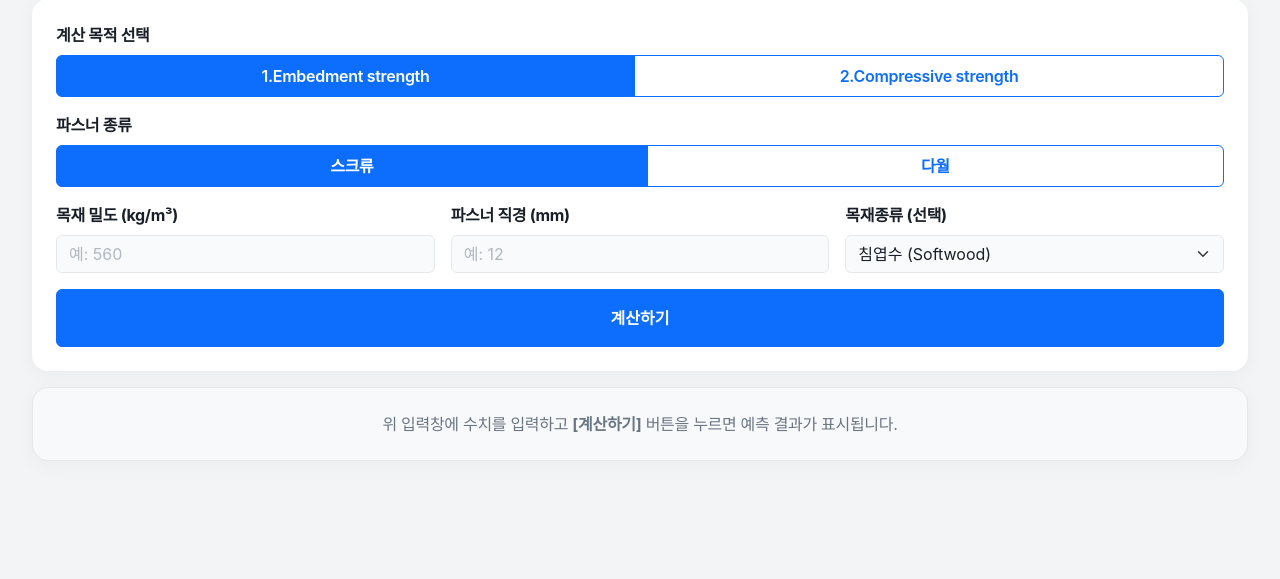
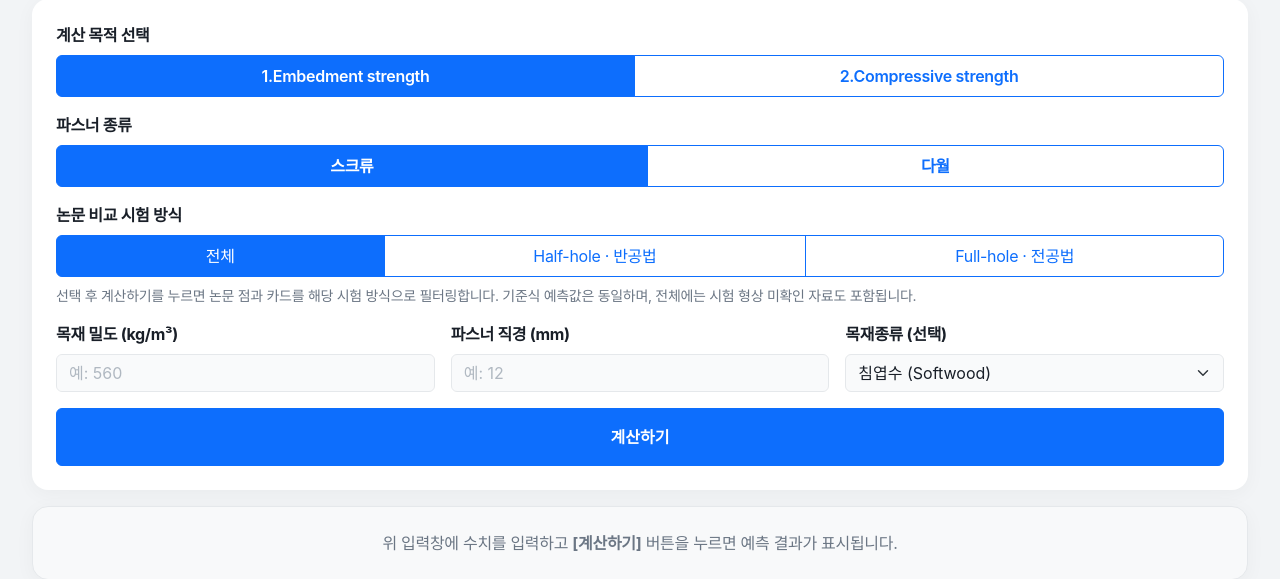
Before and after one commit to lcw1970/wood_data, a Spring Boot app: page /calculator in a window 1280 px wide. Shown: the part 159-738 px from the top of the page. Run offline with Spring Boot 4, Linux system fonts and the light colour scheme; some libraries are stand-ins or nearby versions; some web fonts are replaced.

Commit message:
논문 비중 표시 및 시험 방식 비교 필터 추가

```diff
--- a/src/main/java/menu/datat/controller/WoodController.java
+++ b/src/main/java/menu/datat/controller/WoodController.java
@@ -2,6 +2,7 @@ package menu.datat.controller;
 
 import menu.datat.dto.WoodEmbedmentDto;
 import menu.datat.service.LiteratureComparisonService;
+import menu.datat.service.LiteratureComparisonService.TestSetupFilter;
 import menu.datat.service.EmbedmentPredictionService;
 import menu.datat.service.LiteratureDatasetService;
 import menu.datat.service.EmbedmentPredictionService.FastenerType;
@@ -66,6 +67,7 @@ public class WoodController {
                             @RequestParam(value = "woodType", defaultValue = "SOFTWOOD") String woodType,
                             @RequestParam(value = "calcMode", defaultValue = "STRENGTH") String calcMode,
                             @RequestParam(value = "fastenerType", defaultValue = "SCREW") FastenerType fastenerType,
+                            @RequestParam(value = "testSetup", defaultValue = "ALL") TestSetupFilter testSetup,
                             Model model) {
 
         model.addAttribute("inputDensity", density);
@@ -74,6 +76,7 @@ public class WoodController {
         model.addAttribute("inputWoodType", woodType);
         model.addAttribute("inputCalcMode", calcMode);
         model.addAttribute("inputFastenerType", fastenerType);
+        model.addAttribute("inputTestSetup", testSetup);
         if (!Double.isFinite(density) || density <= 0 || !Double.isFinite(diameter)
                 || diameter <= 0 || diameter > 30 || (thickness != null && (!Double.isFinite(thickness) || thickness <= 0))) {
             model.addAttribute("inputError", "밀도는 0보다 크게, 직경은 0 초과 30 mm 이하으로 입력해 주세요. 두께를 입력하는 경우 0보다 커야 합니다.");
@@ -110,8 +113,9 @@ public class WoodController {
 
         model.addAttribute("result", result);
 
-        var comparison = literature.compare(readWoodData(), density, diameter, woodType, fastenerType);
+        var comparison = literature.compare(readWoodData(), density, diameter, woodType, fastenerType, testSetup);
         var chartData = new LinkedHashMap<>(predictions.chartData(density, diameter, woodType, fastenerType));
+        chartData.put("testSetup", testSetup.name());
         chartData.put("measurements", literature.chartPoints(comparison));
         model.addAttribute("chartData", chartData);
         model.addAttribute("closeMatches", comparison.closeMatches());
--- a/src/main/java/menu/datat/service/LiteratureDatasetService.java
+++ b/src/main/java/menu/datat/service/LiteratureDatasetService.java
@@ -83,6 +83,7 @@ public class LiteratureDatasetService {
             checkEnum(row, "value_statistic", "MEAN");
             checkEnum(row, "load_direction", "PARALLEL", "PERPENDICULAR", "RADIAL", "TANGENTIAL");
             number(row, "diameter_mm", false); number(row, "strength_mpa", false); number(row, "density_kg_m3", true);
+            number(row, "specific_gravity", true);
             for (var field : List.of("n_specimens", "strength_sd_mpa")) {
                 String value = row.getOrDefault(field, "");
                 String status = row.getOrDefault(field.equals("n_specimens") ? "n_status" : "sd_status", "");
@@ -129,6 +130,7 @@ public class LiteratureDatasetService {
                     row.get("source_url"), row.get("study_id"), row.get("source_title"), row.get("source_locator"),
                     row.get("fastener_type"), row.get("test_notes"), row.get("test_setup"), row.get("strength_basis"));
             dto.setTestGroupId(row.get("study_id") + "/" + row.get("test_group_id") + "/" + row.get("strength_basis"));
+            dto.setSpecificGravity(row.get("specific_gravity").isBlank() ? null : Double.valueOf(row.get("specific_gravity")));
             result.add(dto);
         }
         return List.copyOf(result);
--- a/src/main/resources/static/js/calculator.js
+++ b/src/main/resources/static/js/calculator.js
@@ -32,6 +32,11 @@ function strengthAxisBounds(datasets, fromZero) {
 
 function tooltipLines(text, width = 55) {
     return (text || '').match(new RegExp(`.{1,${width}}(?:\\s|$)|.{1,${width}}`, 'g')) || [];
+}
+
+function paperMaterialLabel(point) {
+    const density = point.density == null ? '밀도 미기재' : `밀도 ${point.density} kg/m³`;
+    return point.specificGravity == null ? density : `비중 G=${point.specificGravity} · ${density}`;
 }
 
 function buildCharts() {
@@ -110,7 +115,7 @@ function buildCharts() {
                             ? `논문 실측 · ${item.raw.measurement}: ${item.parsed.y.toFixed(2)} MPa`
                             : `${item.dataset.label}: ${item.parsed.y.toFixed(2)} MPa`,
                         afterLabel: item => item.raw.cardId ? [
-                            `논문 직경 ${item.raw.x} mm · 논문 밀도 ${item.raw.density == null ? '미기재' : item.raw.density + ' kg/m³'}`,
+                            `논문 직경 ${item.raw.x} mm`, paperMaterialLabel(item.raw),
                             item.raw.conditionLabel, ...tooltipLines(item.raw.standard),
                             item.raw.testSetupLabel, ...tooltipLines(item.raw.strengthBasisLabel),
                             ...tooltipLines(item.raw.sourceTitle), item.raw.sourceLocation,
--- a/src/main/resources/templates/calculator.html
+++ b/src/main/resources/templates/calculator.html
@@ -72,6 +72,22 @@
                         <label class="btn btn-outline-primary py-2 fw-semibold" for="fastenerDowel">다월</label>
                     </div>
                 </div>
+
+                <fieldset class="mb-3">
+                    <legend class="form-label fw-bold mb-2 fs-6">논문 비교 시험 방식</legend>
+                    <div class="btn-group w-100" role="group" aria-label="논문 비교 시험 방식">
+                        <input type="radio" class="btn-check" name="testSetup" id="setupAll" value="ALL"
+                               th:checked="${inputTestSetup == null or inputTestSetup.name() == 'ALL'}">
+                        <label class="btn btn-outline-primary py-2" for="setupAll">전체</label>
+                        <input type="radio" class="btn-check" name="testSetup" id="setupHalf" value="HALF_HOLE"
+                               th:checked="${inputTestSetup != null and inputTestSetup.name() == 'HALF_HOLE'}">
+                        <label class="btn btn-outline-primary py-2" for="setupHalf">Half-hole · 반공법</label>
+                        <input type="radio" class="btn-check" name="testSetup" id="setupFull" value="FULL_HOLE"
+                               th:checked="${inputTestSetup != null and inputTestSetup.name() == 'FULL_HOLE'}">
+                        <label class="btn btn-outline-primary py-2" for="setupFull">Full-hole · 전공법</label>
+                    </div>
+                    <p class="small text-muted mt-2 mb-0">선택 후 계산하기를 누르면 논문 점과 카드를 해당 시험 방식으로 필터링합니다. 기준식 예측값은 동일하며, 전체에는 시험 형상 미확인 자료도 포함됩니다.</p>
+                </fieldset>
 
                 <div class="row g-3 mb-3">
                     <div class="col-12 col-md-4">
@@ -163,6 +179,28 @@
                 <p class="small text-muted mb-0">Cabrera 외(2022) 문헌식 · 스크류 축과 섬유 각도 90° 가정 · 하중 평행·직각 공통. 위 세 기준과 별도로 계산한 예측값이며 논문 실측값은 아닙니다.</p>
             </section>
 
+            <section id="modelTestBasis" class="mb-4" aria-labelledby="modelTestBasisTitle">
+                <h5 id="modelTestBasisTitle" class="fs-6 fw-bold mb-2">기준식의 시험 근거·적용 조건</h5>
+                <div class="table-responsive">
+                    <table class="table table-sm align-middle mb-2">
+                        <thead><tr><th scope="col">예측식</th><th scope="col">시험 근거</th><th scope="col">강도 평가·적용 조건</th></tr></thead>
+                        <tbody>
+                        <tr th:each="prediction : ${predictionModels}">
+                            <th scope="row" class="small" th:text="${prediction.label}"></th>
+                            <td class="small text-nowrap" th:text="${prediction.testBasisLabel()}"></td>
+                            <td class="small" th:text="${prediction.testBasisNote()}"></td>
+                        </tr>
+                        <tr th:if="${literaturePrediction != null}">
+                            <th scope="row" class="small" th:text="${literaturePrediction.label}"></th>
+                            <td class="small" th:text="${literaturePrediction.testBasisLabel()}"></td>
+                            <td class="small" th:text="${literaturePrediction.testBasisNote()}"></td>
+                        </tr>
+                        </tbody>
+                    </table>
+                </div>
+                <p class="small text-muted mb-0">Full-hole/Half-hole은 시험 형상, 항복값/최대값은 강도 평가 방식입니다. 시험 형상이 같아도 나사산부·평활부, 직경·유효면적과 강도 정의를 추가로 확인해야 합니다.</p>
+            </section>
+
             <!-- 2. 목재 압축강도 카드 -->
             <div id="compressiveSection" class="mb-4">
                 <h5 class="fs-6 fw-bold mb-2 text-secondary">2. 밀도 기반 목재 압축강도 참고값</h5>
@@ -185,15 +223,16 @@
             <!-- 그래프 영역 -->
             <div id="predictionCharts" class="p-3 mb-4 border rounded bg-white">
                 <h5 class="fs-6 fw-bold mb-1">입력 밀도에서의 기준별 예측곡선 (밀도 ρ = <span th:text="${result['density']}"></span> kg/m³)</h5>
+                <p id="chartTestSetup" class="small fw-semibold mb-2">표시할 논문 시험 방식: <span th:text="${inputTestSetup.label}"></span> · 선택은 실측자료에만 적용</p>
                 <p class="text-muted small mb-2">선은 입력 밀도를 고정한 예측이며 큰 원은 현재 입력 직경입니다. ◆는 밀도·직경이 근접한 논문 실측, △는 밀도가 다르거나 미기재인 논문 실측입니다. 논문 값은 해당 시험 직경·강도 그대로 표시합니다.</p>
-                <p class="text-muted small mb-3">실측 점을 가리키면 수종·밀도·출처가 나오고, 누르면 아래 논문 카드로 이동합니다. R(방사)·T(접선)는 각각 표시하며 미수록 값은 생략합니다.</p>
+                <p class="text-muted small mb-3">실측 점을 가리키면 수종·밀도·비중·출처가 나오고, 누르면 아래 논문 카드로 이동합니다. R(방사)·T(접선)는 각각 표시하며 미수록 값은 생략합니다.</p>
                 <p class="text-muted small mb-3">적용식이 바뀌는 경계(EC5 스크류 6 mm, NDS 6.35 mm)는 선을 끊어 표시합니다. 경계 양쪽의 값이 다를 수 있습니다.</p>
                 <p class="text-muted small mb-3">시험 형상(Full-hole/Half-hole)과 강도 평가 방식은 실측 점의 설명과 논문 카드에 표시합니다. 형상이나 항복·최대값 정의가 다른 자료는 동일 조건의 검증값으로 보지 않습니다. <a th:href="@{/explorer}">전체 논문 산점도 보기 ↗</a></p>
                 <div class="d-flex flex-wrap align-items-center gap-2 mb-3">
                     <button type="button" id="chartScaleToggle" class="btn btn-outline-secondary btn-sm" aria-pressed="false">세로축 0부터 보기</button>
                     <span id="chartScaleDescription" class="text-muted small" aria-live="polite">세로축 자동 확대 · 표시된 값 위아래에 여백을 둡니다.</span>
                 </div>
-                <p th:if="${#lists.isEmpty(closeMatches) and #lists.isEmpty(referencePapers)}" class="text-muted small">현재 조건에서 그래프에 표시할 논문 실측값이 없습니다.</p>
+                <p th:if="${#lists.isEmpty(closeMatches) and #lists.isEmpty(referencePapers)}" id="noChartMeasurements" class="text-muted small">선택한 시험 방식과 파스너·목재·직경 조건에 해당하는 논문 실측값이 없습니다. 기준식 예측곡선은 계속 표시합니다.</p>
 
                 <div class="row g-4">
                     <div class="col-12">
@@ -219,8 +258,9 @@
             <section id="literatureComparison" class="p-3 border rounded bg-white mt-3">
                 <div class="mb-3">
                     <h5 class="fs-6 fw-bold mb-2">논문 실측값 · 별도 비교</h5>
+                    <p id="comparisonTestSetup" class="small fw-semibold mb-2">선택한 시험 방식: <span th:text="${inputTestSetup.label}"></span></p>
                     <p class="small text-muted mb-2">
-                        원문을 대조한 논문 중 같은 파스너 종류·목재 분류·제품 형태에서 밀도 차이
+                        선택한 시험 방식의 원문 대조 논문 중 같은 파스너 종류·목재 분류·제품 형태에서 밀도 차이
                         <span th:text="${densityTolerance}"></span>% 이내, 직경 차이
                         <span th:text="${diameterTolerance}"></span> mm 이내인 시험을 찾습니다.
                         차이(%)는 입력 밀도를 기준으로 계산하며, 이 기준은 비교 후보를 찾기 위한 범위입니다.
@@ -230,8 +270,8 @@
 
                 <h6 class="fw-bold">밀도·직경이 가까운 시험</h6>
                 <div th:if="${#lists.isEmpty(closeMatches)}" id="noCloseMatches" class="comparison-empty mb-3">
-                    현재 확인된 논문 데이터에 선택한 파스너 종류와 입력 밀도·직경이 가까운 시험이 없습니다.
-                    <span th:if="${sameMaterialCount == 0}">선택한 파스너·목재 분류·제품 형태의 원문 대조 데이터가 아직 없습니다.</span>
+                    선택한 시험 방식에서 파스너 종류와 입력 밀도·직경이 가까운 시험이 없습니다.
+                    <span th:if="${sameMaterialCount == 0}">선택한 시험 방식·파스너·목재 분류·제품 형태의 원문 대조 데이터가 아직 없습니다.</span>
                 </div>
                 <div th:if="${!#lists.isEmpty(closeMatches)}" id="closeMatches" class="literature-grid mb-4">
                     <th:block th:each="candidate : ${closeMatches}">
@@ -241,7 +281,7 @@
 
                 <div th:if="${!#lists.isEmpty(referencePapers)}" id="referencePapers" class="mt-4">
                     <h6 class="fw-bold">조건이 다른 참고 논문</h6>
-                    <p class="small text-muted">같은 파스너 종류·목재 분류·제품 형태이며 직경은 가깝지만, 밀도가 다르거나 미기재인 시험입니다. 입력 조건의 실험값이나 예측 정확도를 입증하는 자료로 해석하지 마세요.</p>
+                    <p class="small text-muted">선택한 시험 방식에서 같은 파스너 종류·목재 분류·제품 형태이며 직경은 가깝지만, 밀도가 다르거나 미기재인 시험입니다. 입력 조건의 실험값이나 예측 정확도를 입증하는 자료로 해석하지 마세요.</p>
                     <div class="literature-grid">
                         <th:block th:each="candidate : ${referencePapers}">
                             <div th:replace="~{fragments/literature-card :: card(${candidate})}"></div>
--- a/src/main/resources/templates/explorer.html
+++ b/src/main/resources/templates/explorer.html
@@ -66,7 +66,7 @@
         <div class="toss-card"><span>표시한 강도값</span><strong id="visiblePointCount">0</strong><small>평행·직각·R/T 구분</small></div>
         <div class="toss-card"><span>시험 조건</span><strong id="visibleTrialCount">0</strong><small>동일 조건의 R/T는 1건</small></div>
         <div class="toss-card"><span>논문</span><strong id="visibleSourceCount">0</strong><small>원문 출처 확인</small></div>
-        <div class="toss-card"><span>밀도 미기재 값</span><strong id="missingDensityCount">0</strong><small>비중으로 환산하지 않음</small></div>
+        <div class="toss-card"><span>밀도 미기재 값</span><strong id="missingDensityCount">0</strong><small>보고된 비중은 상세·표에 표시</small></div>
     </section>
 
     <section class="toss-card" aria-labelledby="scatterHeading">
@@ -102,7 +102,7 @@
     <section class="toss-card">
         <details><summary class="fw-bold">현재 표시한 원문 데이터 <span id="tablePointCount"></span></summary>
             <div class="table-responsive mt-3"><table class="table align-middle small explorer-table">
-                <thead><tr><th>선택</th><th>수종·제품</th><th>방향</th><th>직경</th><th>강도</th><th>시험 형상·평가 방식</th><th>원문</th></tr></thead>
+                <thead><tr><th>선택</th><th>수종·제품</th><th>방향</th><th>직경</th><th>강도</th><th>밀도·비중</th><th>시험 형상·평가 방식</th><th>원문</th></tr></thead>
                 <tbody id="pointTableBody"></tbody>
             </table></div>
         </details>
```
Also changed, not shown: docs/simplified_fastener_model.md (+10 -0 lines), src/main/java/menu/datat/dto/WoodEmbedmentDto.java (+9 -0 lines), src/main/java/menu/datat/service/EmbedmentPredictionService.java (+21 -1 lines), src/main/java/menu/datat/service/LiteratureComparisonService.java (+22 -3 lines), src/main/resources/static/js/explorer.js (+9 -3 lines), src/main/resources/templates/fragments/literature-card.html (+4 -3 lines), src/main/resources/templates/index.html (+7 -3 lines), 6 other files.
